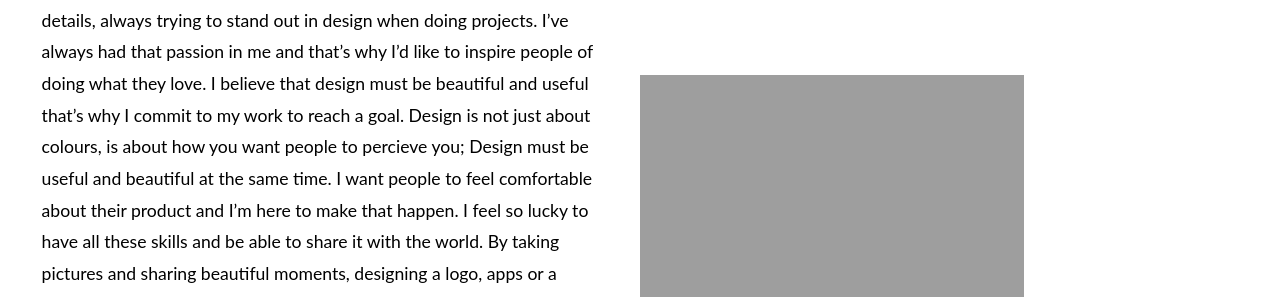
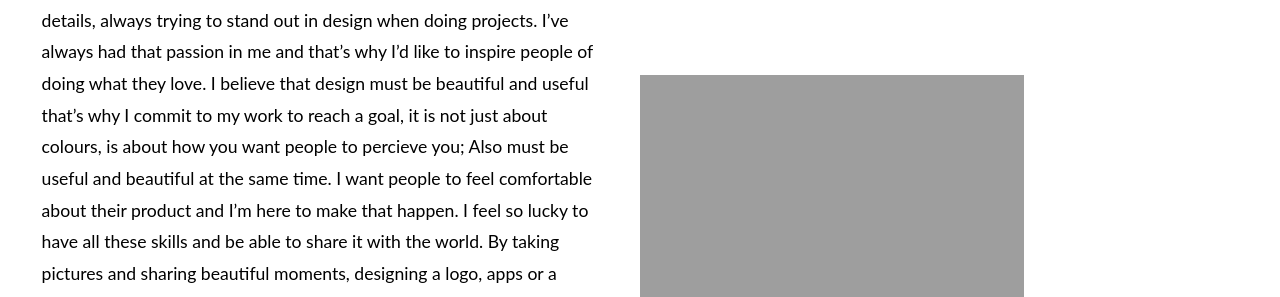
Before and after one commit to valeriagamiz/portfoliogamizvaleria, a Jekyll site: the page built from index.html, in a window 1280 px wide and 900 px high, scrolled down 1847 px. Shown: the part 282-579 px from the top of the window. Built offline with Jekyll 4.4.1, drawn with Linux system fonts in a browser that asks for light colours; some of the changed text lies outside the part shown.

Commit message:
description alteration

```diff
--- a/index.html
+++ b/index.html
@@ -46,7 +46,7 @@
 
       <div class="unit gutter unit-s-1 unit-m-1-2 unit-l-1-2 unit-xl-1-2">
         <h3 class="h3blue"> Hello There.</h3> <br>
-        <p itemprop="description">Ever since I was little I was very into colour and type. Always look into details, always trying to stand out in design when doing projects. I’ve always had that passion in me and that’s why I’d like to inspire people of doing what they love. I believe that design must be beautiful and useful that’s why I commit to my work to reach a goal.  Design is not just about colours, is about how you want people to percieve you; Design must be useful and beautiful at the same time. I want people to feel comfortable about their product and I’m here to make that happen. I feel so lucky to have all these skills and be able to share it with the world. By taking pictures and sharing beautiful moments, designing a logo, apps or a website that will inspire tons of people to believe and trust your brand.</p>
+        <p itemprop="description">Ever since I was little I was very into colour and type. Always look into details, always trying to stand out in design when doing projects. I’ve always had that passion in me and that’s why I’d like to inspire people of doing what they love. I believe that design must be beautiful and useful that’s why I commit to my work to reach a goal, it is not just about colours, is about how you want people to percieve you; Also must be useful and beautiful at the same time. I want people to feel comfortable about their product and I’m here to make that happen. I feel so lucky to have all these skills and be able to share it with the world. By taking pictures and sharing beautiful moments, designing a logo, apps or a website that will inspire tons of people to believe and trust your brand.</p>
       </div>
 
       <div class="unit unit-s-1 unit-m-1-2 unit-l-1-2 unit-xl-1-2">
```
